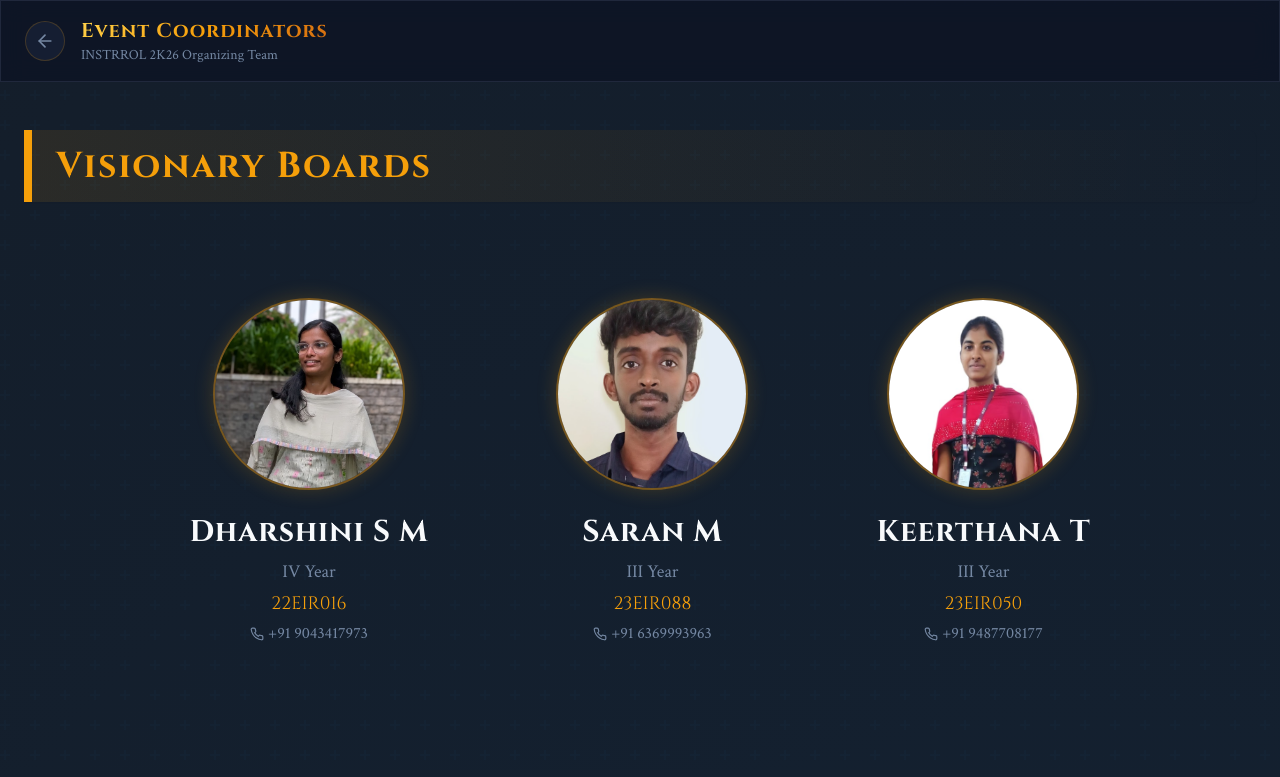
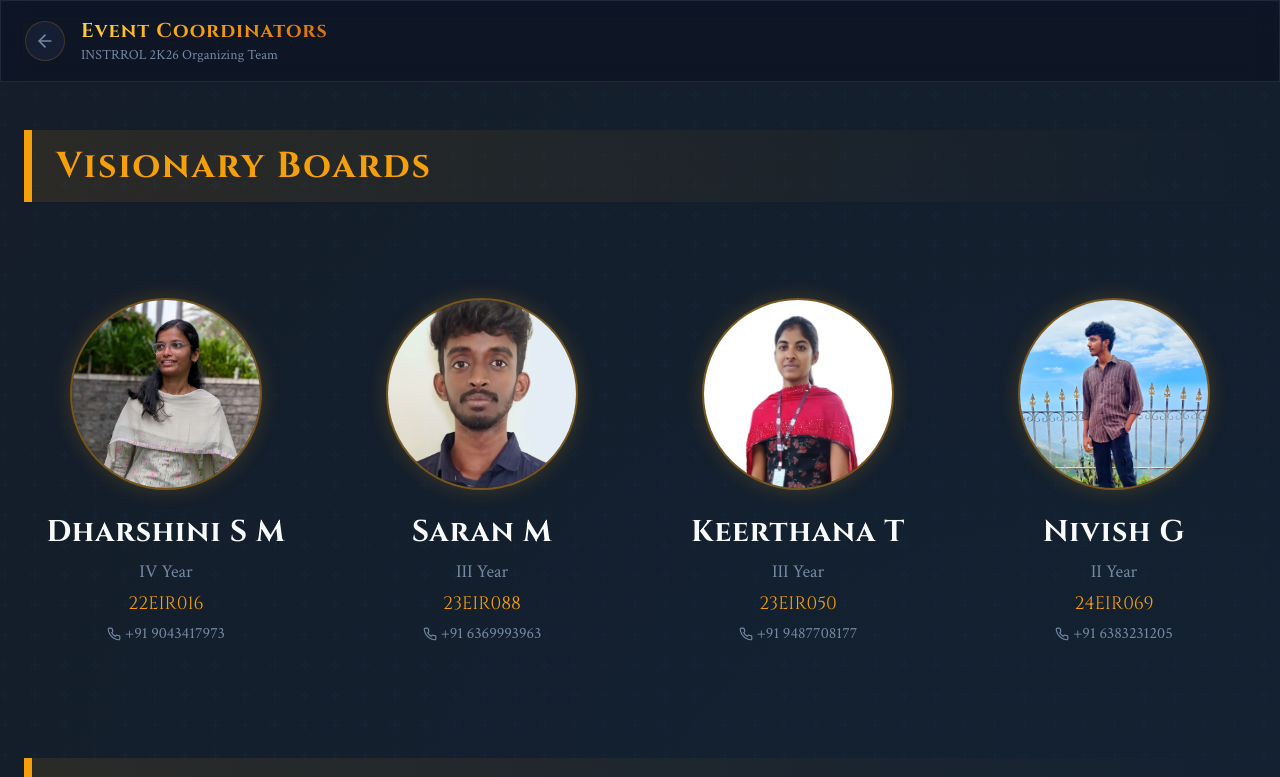
Before and after one commit to Loha-Shivani-S/instrrol2k26, a React (Vite) app: page /coordinators in a window 1280 px wide. Shown: the top 777 px of the page. Built offline with nearby package versions, Linux system fonts and the light colour scheme; a web font is replaced by a local one.

Commit message:
Fix list layout to 4 columns on desktop

```diff
--- a/src/pages/Coordinators.tsx
+++ b/src/pages/Coordinators.tsx
@@ -194,7 +194,7 @@ const Coordinators = () => {
                         <h2 className="font-display text-3xl md:text-4xl font-bold text-primary mb-16 text-left flex items-center gap-4 tracking-wider py-4 px-6 bg-gradient-to-r from-primary/10 to-transparent border-l-8 border-primary rounded-r-lg shadow-sm">
                             {group.title}
                         </h2>
-                        <div className="grid grid-cols-2 gap-4 md:flex md:flex-wrap md:justify-center md:gap-24">
+                        <div className="grid grid-cols-2 lg:grid-cols-4 gap-4 md:gap-8">
                             {group.members.map((member, memberIndex) => (
                                 <MemberCard
                                     key={memberIndex}
```
